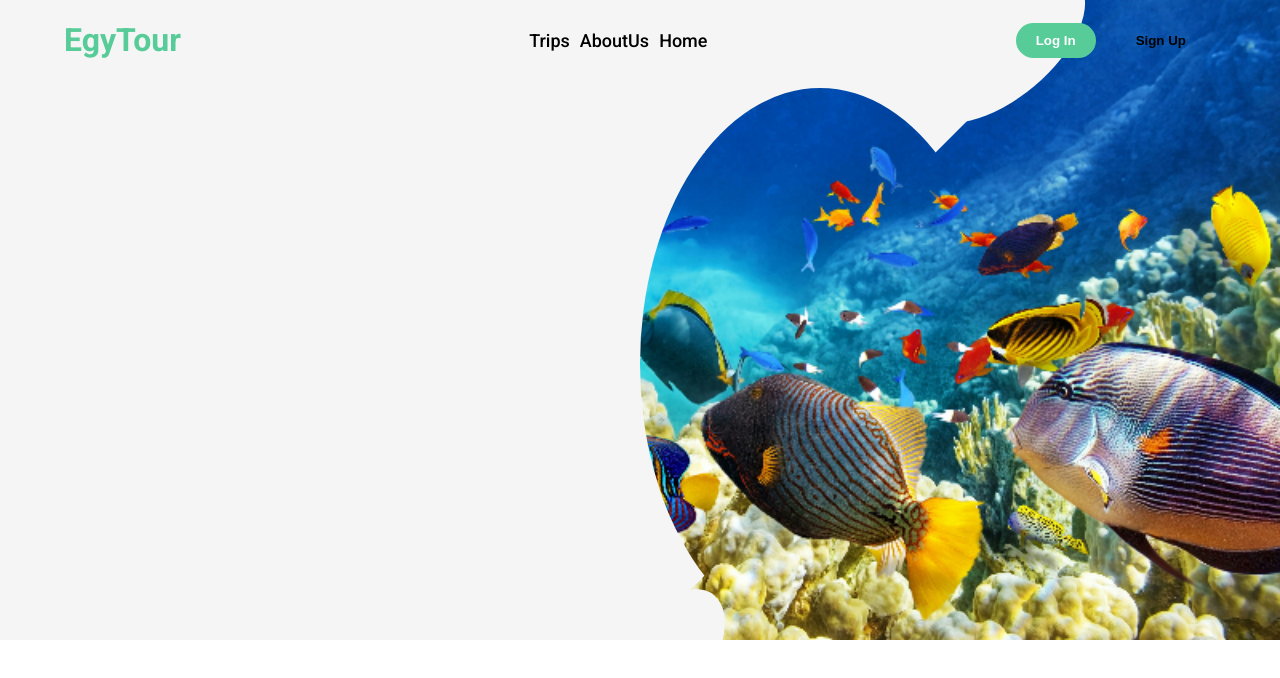
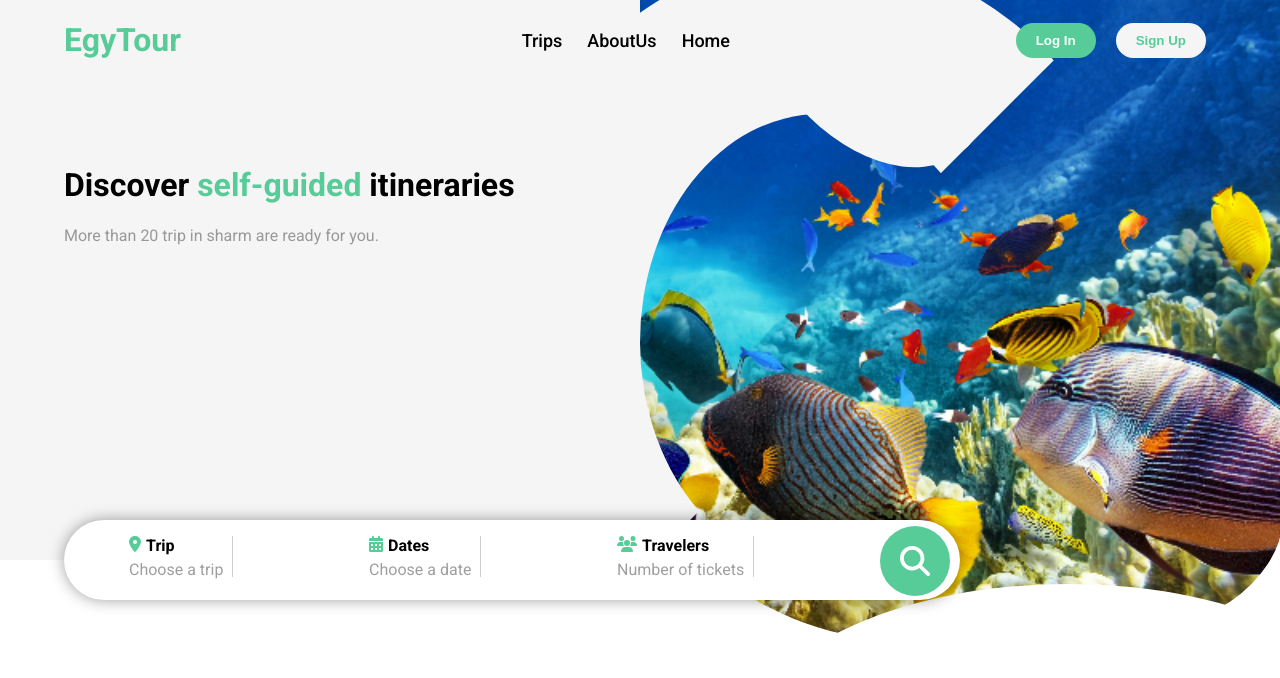
Before and after one commit to SamehElzamly/EgyTour, a React (Create React App) app: page / in a window 1280 px wide. Shown: the top 678 px of the page. Built offline with nearby package versions, Linux system fonts and the light colour scheme; a web font is replaced by a local one.

Commit message:
end of header

```diff
--- a/package.json
+++ b/package.json
@@ -3,6 +3,10 @@
   "version": "0.1.0",
   "private": true,
   "dependencies": {
+    "@fortawesome/fontawesome-svg-core": "^6.3.0",
+    "@fortawesome/free-regular-svg-icons": "^6.3.0",
+    "@fortawesome/free-solid-svg-icons": "^6.3.0",
+    "@fortawesome/react-fontawesome": "^0.2.0",
     "@testing-library/jest-dom": "^5.16.5",
     "@testing-library/react": "^13.4.0",
     "@testing-library/user-event": "^13.5.0",
--- a/src/App.css
+++ b/src/App.css
@@ -12,10 +12,11 @@
 }
 .header ul {
   display: flex;
+  z-index: 2;
 }
 .header ul li {
   list-style: none;
-  margin-left: 10px;
+  margin-left: 25px;
 }
 .header ul li a {
   text-decoration: none;
@@ -26,22 +27,26 @@
 .header h1 {
   color: var(--g3--);
 }
+.header .signIn {
+  z-index: 2;
+}
 .header button {
   border: none;
   padding: 10px 20px;
   cursor: pointer;
   margin: 0 10px;
   font-weight: bold;
+  border-radius: 20px;
 }
 .header button:first-child {
   color: var(--white--);
   background-color: var(--g3--);
-  border-radius: 20px;
 }
 .header button:last-child {
-  background-color: transparent;
+  color: var(--g3--);
+  background-color: #f5f5f5;
 }
-.header span {
+.header > span {
   background-image: url("./public/images/mobile.jpg");
   width: 50%;
   height: 80vh;
@@ -51,42 +56,140 @@
   background-size: cover;
   overflow: hidden;
 }
-.header span div {
-  position: absolute;
-}
 .header > div:first-child {
   position: absolute;
   width: 50%;
-  height: 80vh;
+  height: 70vh;
   left: 0;
   background-color: #f5f5f5;
 }
+.header span div {
+  position: absolute;
+  z-index: 1;
+  border-radius: 50%;
+}
+
 .header span div:nth-child(1) {
   width: 45vh;
-  height: 69vh;
-  bottom: -20vh;
+  height: 57vh;
+  top: -46px;
   left: -20vh;
-  border-radius: 50%;
   border: 20vh solid #f5f5f5;
   border-right-color: transparent;
   border-bottom-color: transparent;
 }
 .header span div:nth-child(2) {
-  width: 100px;
+  width: 200px;
   height: 200px;
-  background-color: #f5f5f5;
-  border-radius: 50%;
-  left: 39vh;
-  transform: rotate(50deg);
-  top: -52px;
+  background-color: transparent;
+  border-bottom: 100px solid #f5f5f5;
+  left: 129px;
+  top: -116px;
+  transform: rotate(-38deg);
+}
+.header span div:nth-child(3) {
+  width: 80%;
+  height: 400px;
+  background-color: transparent;
+  left: -110px;
+  bottom: -100px;
+  border: 101px solid #fff;
+  border-right-color: transparent;
+  border-top-color: transparent;
+  border-left-color: transparent;
+  transform: rotate(13deg);
+}
+.header span div:nth-child(4) {
+  width: 100%;
+  height: 40vh;
+  background-color: #fff;
+  left: 108px;
+  bottom: -33vh;
 }
 .header span div:last-child {
-  width: 100px;
-  height: 200px;
-  background-color: #f5f5f5;
+  width: 70px;
+  height: 140px;
+  background-color: transparent;
+  right: -81px;
+  bottom: -90px;
+  border: 100px solid #fff;
+  border-top-color: transparent;
+  border-left-color: transparent;
+  border-bottom-color: transparent;
+  transform: rotate(45deg);
+}
+.header .headerInfo {
+  position: absolute;
+  margin: 5vw;
+  width: 40%;
+}
+.header .headerInfo h1 {
+  color: var(--black--);
+}
+.header .headerInfo span {
+  color: var(--g3--);
+}
+.header .headerInfo p {
+  color: #00000061;
+}
+.header .navbar {
+  width: 70%;
+  height: 80px;
+  border-radius: 45px;
+  position: absolute;
+  bottom: 25vh;
+  left: 5vw;
+  z-index: 2;
+  background-color: var(--white--);
+  box-shadow: 0 0 15px #00000061;
+}
+.header .navbar svg {
+  color: var(--g3--);
+}
+.header .navbar li > p {
+  color: #00000061;
+}
+.header .navbar div > p {
+  font-weight: bold;
+}
+.header .navbar ul {
+  justify-content: space-between;
+  align-items: flex-start;
+}
+.header .navbar ul li {
+  position: relative;
+  cursor: pointer;
+}
+.header .navbar ul li::after {
+  content: "";
+  width: 1px;
+  height: 70%;
+  position: absolute;
+  top: 0;
+  right: -10px;
+  background-color: #00000031;
+}
+
+.header .navbar ul div {
+  display: flex;
+  align-items: flex-start;
+}
+.header .navbar ul li div p {
+  margin: 0 5px;
+}
+.header .navbar ul li > p {
+  margin-top: 5px;
+}
+.header .navbar ul li:last-child:after {
+  display: none;
+}
+.header .navbar ul li:last-child svg {
+  width: 30px;
+  height: 30px;
+  color: var(--white--);
+  background-color: var(--g3--);
+  padding: 20px;
   border-radius: 50%;
-  left: -40px;
-  transform: rotate(400deg);
-  bottom: -132px;
+  transform: translate(-10px, -10px);
 }
 /* end header styles */
--- a/src/components/Header.js
+++ b/src/components/Header.js
@@ -1,8 +1,12 @@
+import { FontAwesomeIcon } from '@fortawesome/react-fontawesome'
+import { faLocationDot ,faCalendarDays,faUsers,faMagnifyingGlass} from '@fortawesome/free-solid-svg-icons'
 export function Header(){
     return(
         <>
         <div></div>
         <span>
+            <div ></div>
+            <div ></div>
             <div ></div>
             <div ></div>
             <div ></div>
@@ -19,6 +23,31 @@ export function Header(){
                 <button>Sign Up</button>
             </div>
         </header>
+        <div className="headerInfo">
+            <h1>Discover <span>self-guided </span>itineraries</h1>
+            <p>More than 20 trip in sharm are ready for you.</p>
+        </div>
+        <div className="navbar">
+            <ul>
+                <li>
+                <div><FontAwesomeIcon icon={faLocationDot} /><p>Trip</p></div>
+                <p>Choose a trip</p>
+                </li>
+                <li>
+                <div><FontAwesomeIcon icon={faCalendarDays} /><p>Dates</p></div>
+                <p>Choose a date</p>
+                </li>
+                <li>
+                <div><FontAwesomeIcon icon={faUsers} /><p>Travelers</p></div>
+                <p>Number of tickets</p>
+                </li>
+
+                <li>
+                     <FontAwesomeIcon icon={faMagnifyingGlass} />
+                </li>
+            </ul>
+
+        </div>
         </>
     );
 }
```
Also changed, not shown: 2 other files (tests, documents, lock files or other folders).
